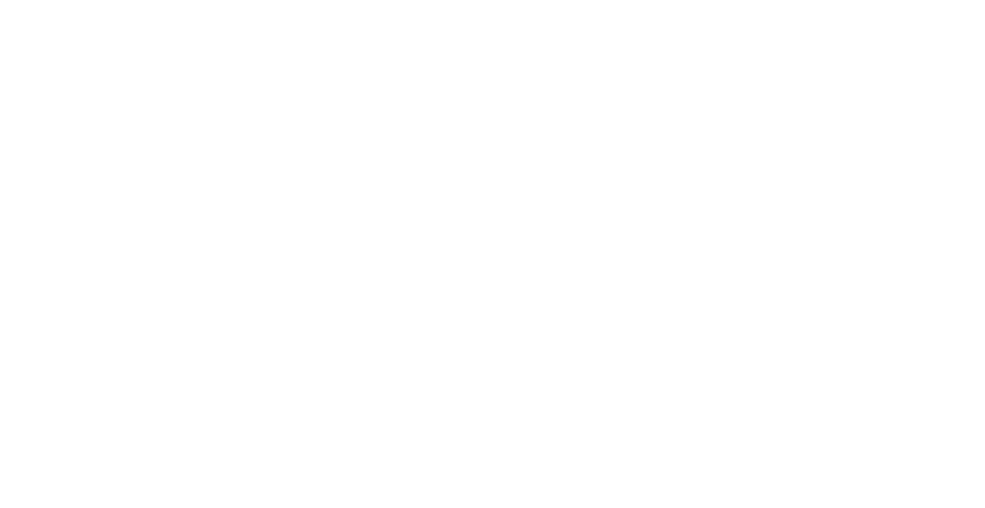
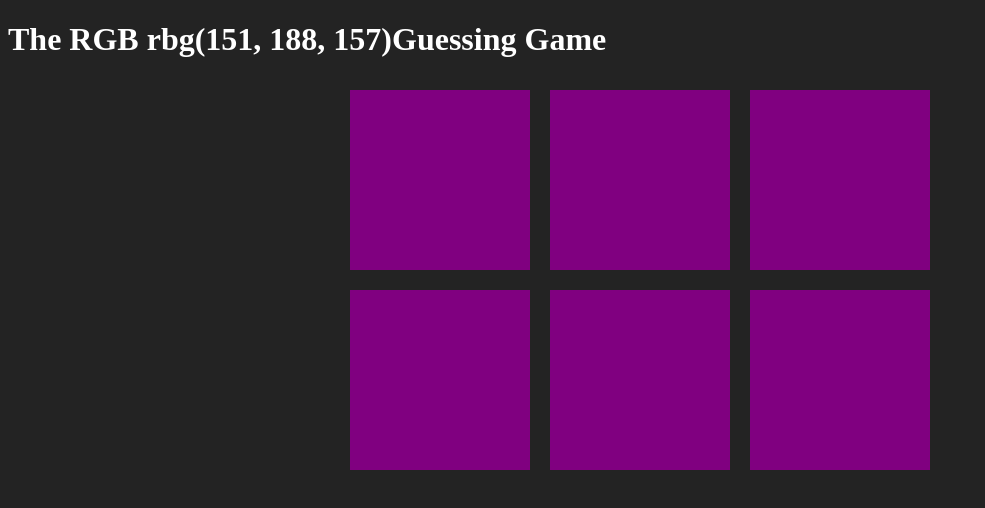
Before and after one commit to krispthan/RGB_Guessing_Game, a plain HTML site: page index.html in a window 1280 px wide. Shown: the whole page, without its empty margins (0-985 px from the left). Drawn offline with Linux system fonts and the light colour scheme.

Commit message:
worked on the functionality of the game

```diff
--- a/index.html
+++ b/index.html
@@ -5,8 +5,21 @@
     <meta name="viewport" content="width=device-width, initial-scale=1.0">
     <meta http-equiv="X-UA-Compatible" content="ie=edge">
     <title>RGB_Guessing_Game</title>
+    <link rel="stylesheet" href="styles.css">
 </head>
 <body>
-
+    <h1>The RGB <span id="colorDisplay"></span>Guessing Game</h1>
+    <div>
+        <span id="message"></span>
+    </div>
+    <div class="container">
+        <div class="square"></div>
+        <div class="square"></div>
+        <div class="square"></div>
+        <div class="square"></div>
+        <div class="square"></div>
+        <div class="square"></div>
+    </div>
+    <script src="index.js"></script>
 </body>
 </html>
--- a/index.js
+++ b/index.js
@@ -0,0 +1,75 @@
+var colors = [
+    "rgb(255,0,0)",
+    "rgb(255,255,0)",
+    "rgb(0,255,0)",
+    "rgb(0,255,255)",
+    "rgb(0.0,255)",
+    "rgb(255,0,255)"
+]
+var colors = generateRandomColors(6);
+var squares = document.querySelectorAll(".square");
+var pickedColor= pickColor();
+var colorDisplay = document.getElementById("colorDisplay");
+var messageDisplay = document.querySelector("#message");
+var h1 = document.querySelector("h1");
+
+colorDisplay.textContent = pickedColor;
+
+
+for(var i =0 ; i < squares.length; i++){
+    //add initial colors to squares
+    squares[i].style.backgroundColor = colors[i];
+    //add click listeners to squares
+    squares[i].addEventListener("click", function(){
+      //grab color of clicked square
+  var clickedColor = this.style.backgroundColor;
+      //compare color to pickedColor
+      if(clickedColor === pickedColor){
+          messageDisplay.textContent = "Correct!";
+          changeColor(clickedColor);
+          h1.style.backgroundColor = clickedColor;
+      } else {
+          this.style.backgroundColor = "#232323";
+          messageDisplay.textContent = "Try Again!"
+      }
+    });
+}
+
+//changedColor
+
+function changedColors(color){
+    //loop through all squares
+    for(var i =0; i< squares.length; i++){
+    //change each color to match given color
+    squares[i].style.backgroundColor = color;
+ }
+}
+
+function pickColor(){
+    //pick a random number
+    var randomNum = Math.floor(Math.random() * colors.length );
+    //use number to access the array
+    return colors[randomNum];
+}
+
+function generateRandomColors(num){
+    //make an array
+    var arr =[];
+    //repeat num times
+    for(var i =0 ; i < num; i++){
+        //get random color and push into array
+        arr.push(randomColor());
+    }
+    //return that array
+    return arr;
+}
+
+function randomColor(){
+    //pick a "red" from 0-255
+   var r= Math.floor(Math.random() * 256);
+    //pick a green from a 0-255
+    var g= Math.floor(Math.random() * 256);
+    //pick a "blue" from 0-255
+    var b= Math.floor(Math.random() * 256);
+    return "rbg("+ r + ",  " + g+ ", " + b + ")";
+}
--- /dev/null
+++ b/styles.css
@@ -0,0 +1,20 @@
+body{
+    background-color: #232323;
+}
+h1{
+    color:white;
+}
+.container{
+    max-width:600px;
+    margin:0 auto;
+}
+.square{
+    width:30%;
+    background:purple;
+    padding-bottom:30%;
+    float:left;
+    margin:1.66%;
+}
+span{
+    color:white;
+}
```
